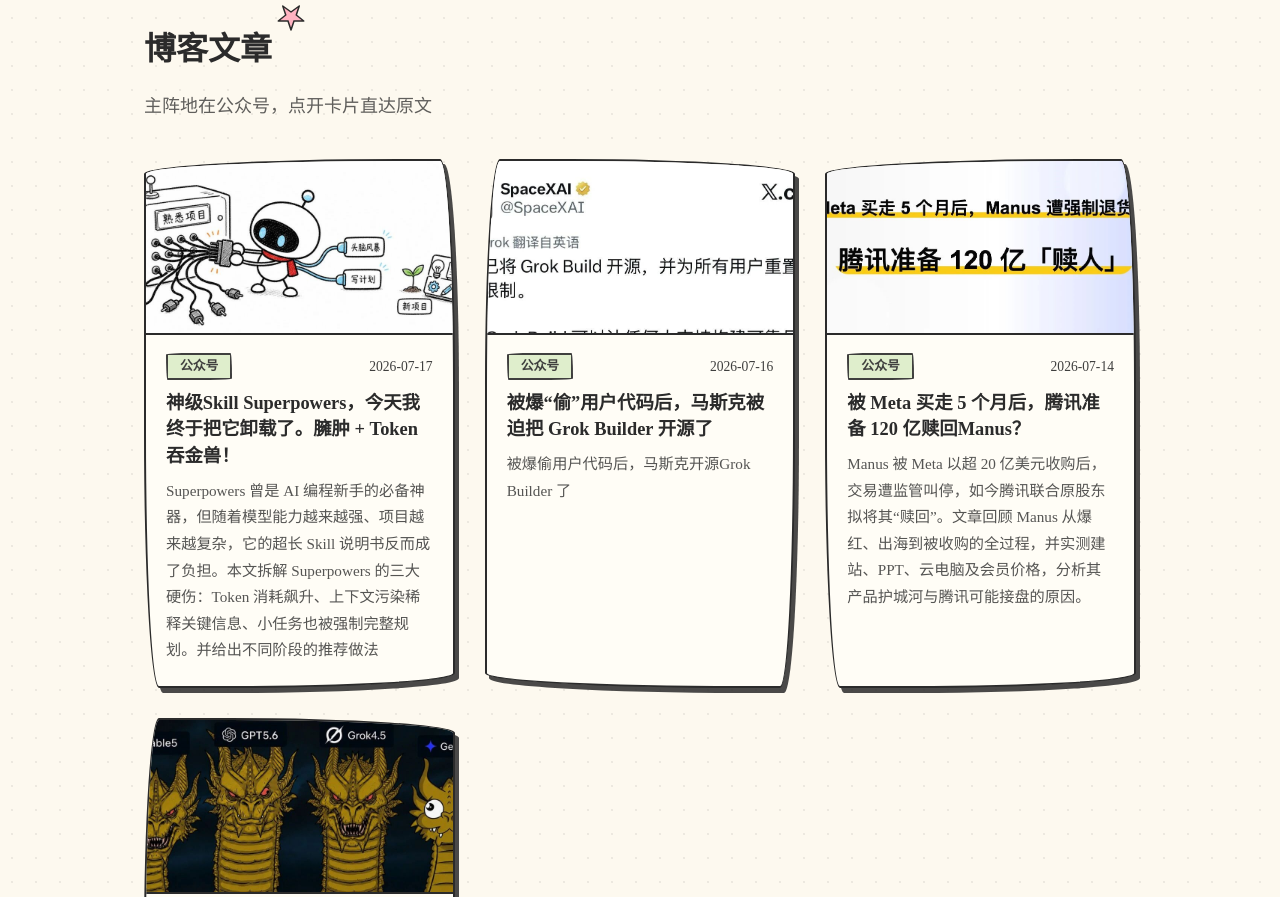
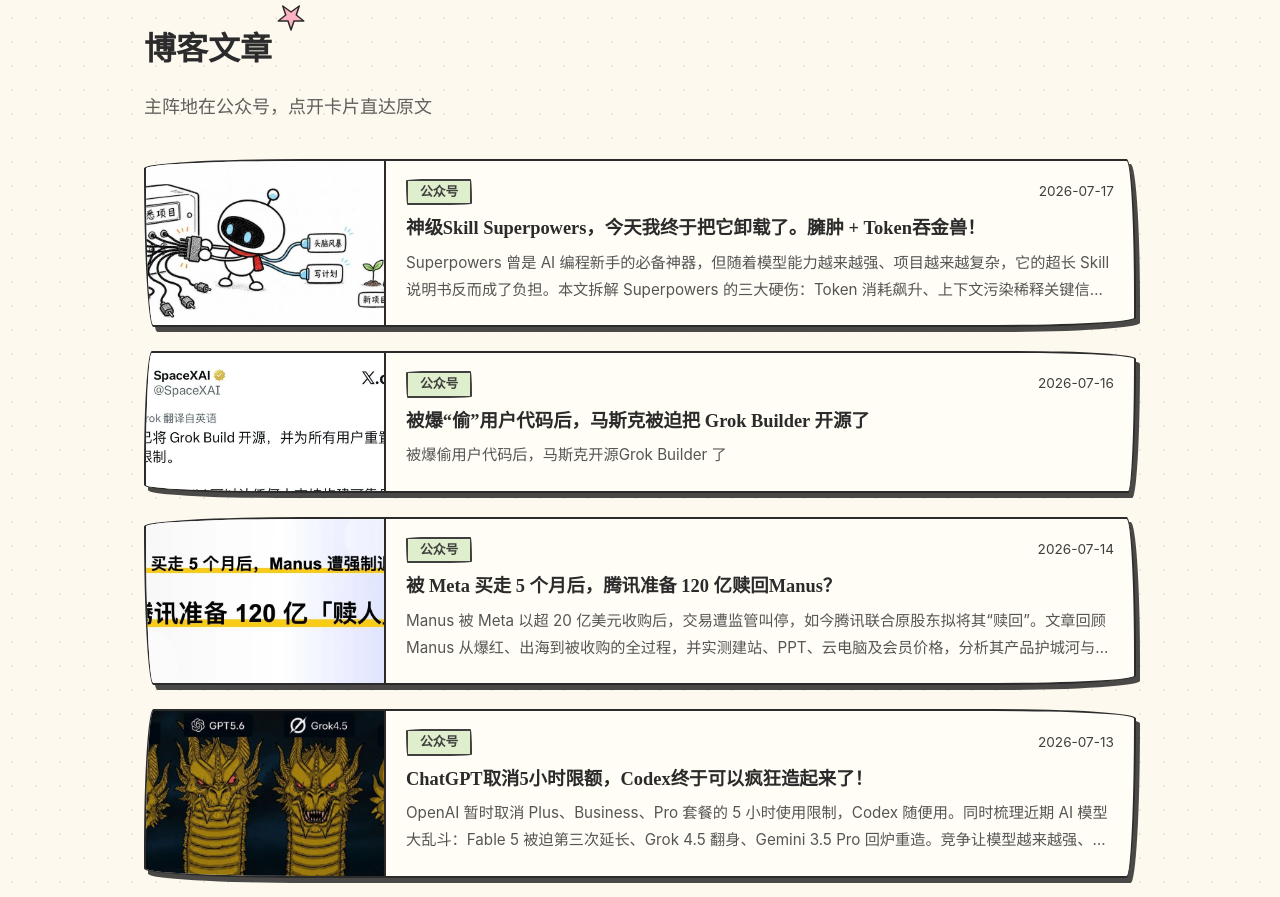
Before and after one commit to kklt-ai/kklt-ai.github.io, an Astro site: page / in a window 1280 px wide. Shown: the part 1410-2307 px from the top of the page. Built offline with nearby package versions, Linux system fonts and the light colour scheme; Astro itself is replaced by a stand-in of ours; a small style sheet from the web is missing.

Commit message:
优化文章

```diff
--- a/src/layouts/BaseLayout.astro
+++ b/src/layouts/BaseLayout.astro
@@ -111,6 +111,7 @@
       }
 
       .nav-links a {
+        font-family: var(--font-hand);
         text-decoration: none;
         font-weight: 700;
         position: relative;
--- a/src/pages/index.astro
+++ b/src/pages/index.astro
@@ -104,7 +104,7 @@
 
     <div class="article-grid">
       {
-        wechatArticles.map((a, i) => (
+        wechatArticles.slice(0, 5).map((a, i) => (
           <a
             href={a.url}
             target="_blank"
@@ -178,6 +178,7 @@
   }
 
   .hello {
+    font-family: var(--font-hand);
     font-size: 1.3rem;
     opacity: 0.8;
     animation: bounce-in 0.7s ease both;
@@ -204,6 +205,7 @@
   }
 
   .intro {
+    font-family: var(--font-hand);
     font-size: 1.35rem;
     margin-top: 18px;
     animation: bounce-in 0.7s ease both 0.3s;
@@ -328,15 +330,16 @@
     color: var(--accent);
   }
 
-  /* ===== 文章卡片 ===== */
+  /* ===== 文章卡片（横向长方形：左封面，右标题/描述） ===== */
   .article-grid {
-    display: grid;
-    grid-template-columns: repeat(auto-fill, minmax(300px, 1fr));
-    gap: 30px;
+    display: flex;
+    flex-direction: column;
+    gap: 24px;
   }
 
   .article-card {
-    display: block;
+    display: flex;
+    align-items: stretch;
     text-decoration: none;
     overflow: hidden;
   }
@@ -347,12 +350,15 @@
   }
 
   .article-cover {
-    border-bottom: 2.5px solid var(--ink);
+    flex-shrink: 0;
+    width: 240px;
+    border-right: 2.5px solid var(--ink);
     overflow: hidden;
   }
 
   .article-cover img {
     width: 100%;
+    height: 100%;
     aspect-ratio: 16 / 9;
     object-fit: cover;
     transition: transform 0.4s ease;
@@ -363,6 +369,7 @@
   }
 
   .article-body {
+    flex: 1;
     padding: 18px 20px 22px;
   }
 
@@ -384,6 +391,10 @@
   .article-body p {
     font-size: 0.95rem;
     opacity: 0.8;
+    display: -webkit-box;
+    -webkit-line-clamp: 2;
+    -webkit-box-orient: vertical;
+    overflow: hidden;
   }
 
   /* ===== 站内备份 ===== */
@@ -443,6 +454,16 @@
       height: 200px;
     }
 
+    .article-card {
+      flex-direction: column;
+    }
+
+    .article-cover {
+      width: 100%;
+      border-right: none;
+      border-bottom: 2.5px solid var(--ink);
+    }
+
     .backup-box {
       padding: 26px 22px;
     }
--- a/src/styles/global.css
+++ b/src/styles/global.css
@@ -11,6 +11,7 @@
   --highlight: rgba(255, 214, 90, 0.55);
   --card-bg: #fffdf6;
   --font-hand: '平方手书体', 'Kaiti SC', 'STKaiti', 'KaiTi', cursive;
+  --font-apple: -apple-system, BlinkMacSystemFont, 'PingFang SC', 'Hiragino Sans GB', 'Helvetica Neue', 'Microsoft YaHei', sans-serif;
   /* 经典手绘不规则圆角 */
   --squiggle: 255px 15px 225px 15px / 15px 225px 15px 255px;
   --squiggle-2: 15px 225px 15px 255px / 225px 15px 255px 15px;
@@ -27,7 +28,7 @@
 }
 
 body {
-  font-family: var(--font-hand);
+  font-family: var(--font-apple);
   color: var(--ink);
   background-color: var(--paper);
   /* 纸张点阵纹理 */
@@ -40,6 +41,14 @@
 
 ::selection {
   background: var(--highlight);
+}
+
+/* 手写字体只用于标题 */
+h1,
+h2,
+h3,
+h4 {
+  font-family: var(--font-hand);
 }
 
 a {
@@ -73,7 +82,6 @@
 /* ===== 手绘按钮 ===== */
 .sketch-btn {
   display: inline-block;
-  font-family: var(--font-hand);
   font-size: 1.05rem;
   font-weight: 700;
   color: var(--ink);
```
